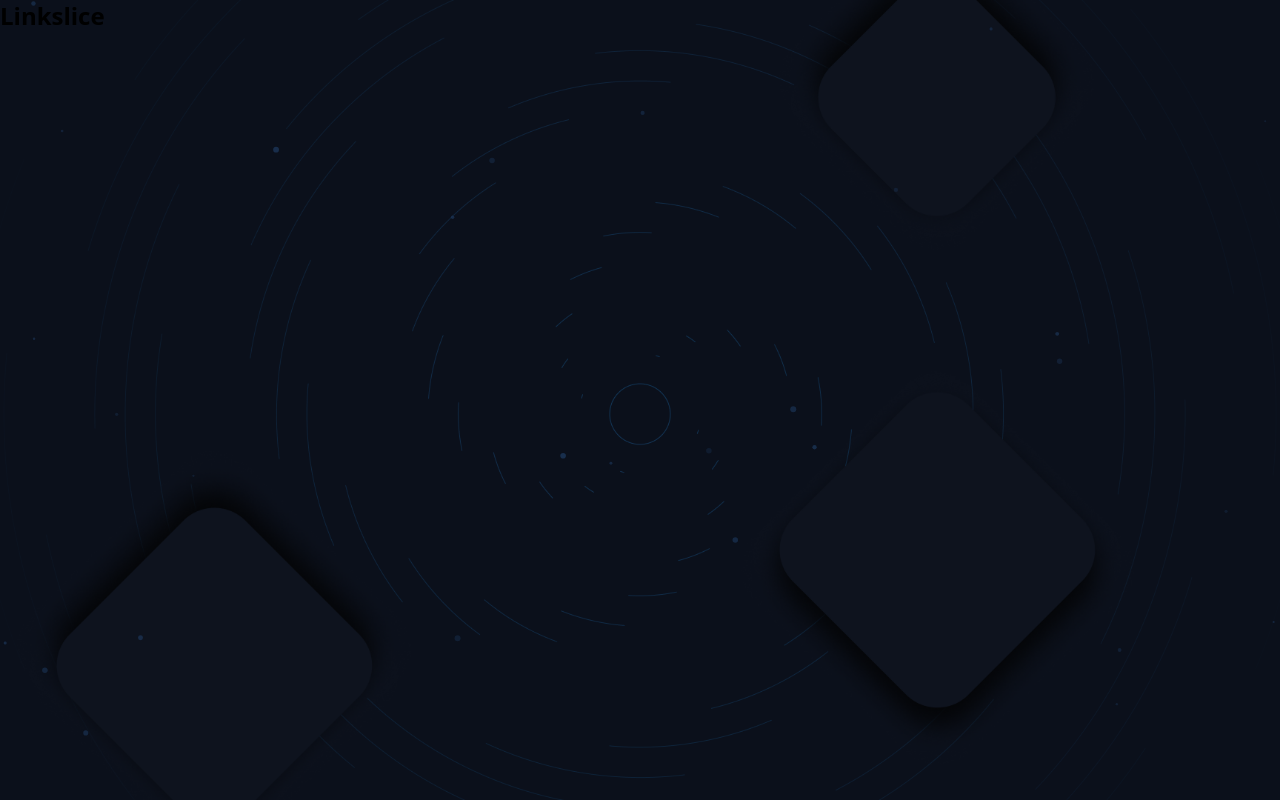
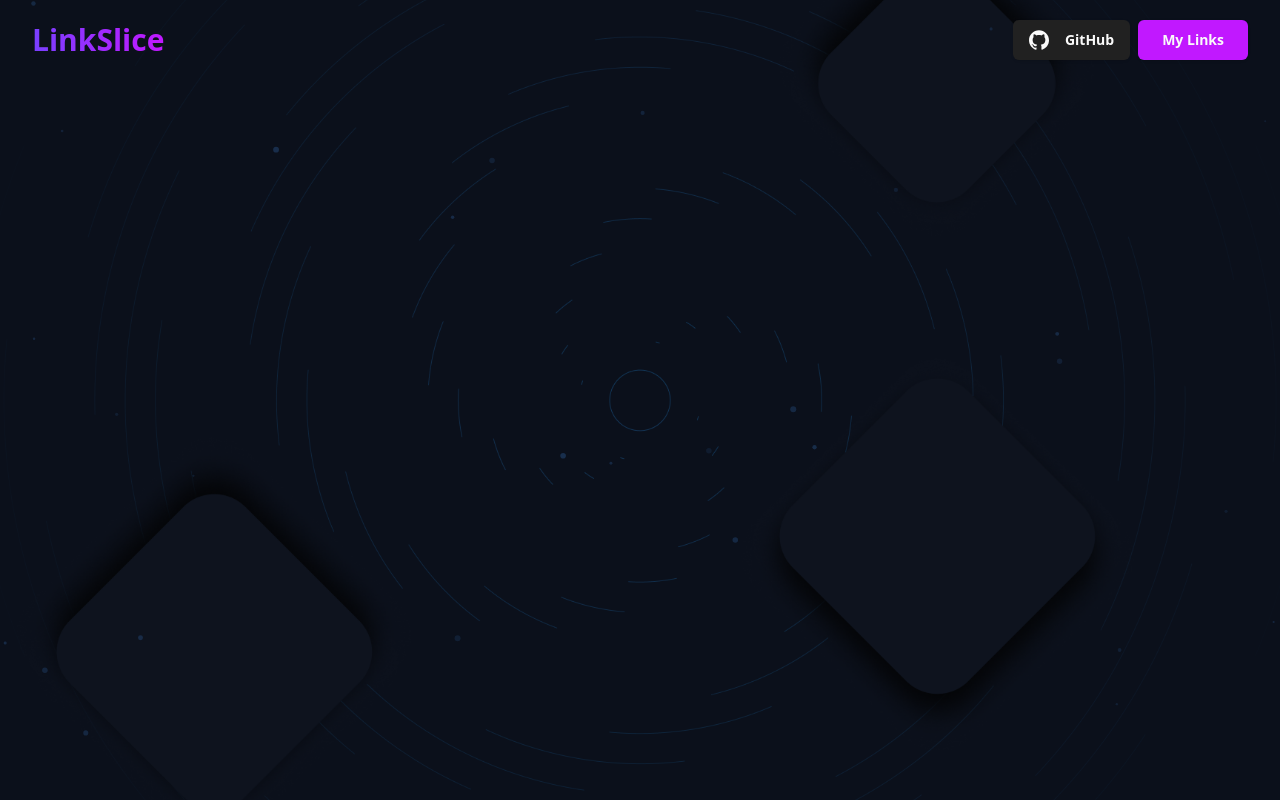
Before and after one commit to SabarishSriram/LinkSlice, a React (Vite) app in the folder client/: page / in a window 1280 px wide. Built offline with nearby package versions, Linux system fonts and the light colour scheme.

Commit message:
feat: Navbar

```diff
--- a/client/package.json
+++ b/client/package.json
@@ -11,6 +11,7 @@
   },
   "dependencies": {
     "@radix-ui/react-icons": "^1.3.0",
+    "@radix-ui/react-slot": "^1.1.0",
     "@tsparticles/react": "^3.0.0",
     "@tsparticles/slim": "^3.5.0",
     "axios": "^1.7.7",
@@ -19,6 +20,7 @@
     "lucide-react": "^0.445.0",
     "react": "^18.3.1",
     "react-dom": "^18.3.1",
+    "react-icons": "^5.3.0",
     "react-tsparticles": "^2.12.2",
     "tailwind-merge": "^2.5.2",
     "tailwindcss-animate": "^1.0.7"
--- a/client/src/components/Navbar.jsx
+++ b/client/src/components/Navbar.jsx
@@ -1,11 +1,26 @@
-import React from 'react'
+import React from "react";
+import { Button } from "./ui/button";
+import { SiGithub } from "react-icons/si";
 
 function Navbar() {
   return (
-    <div className='flex'>
-      <h1 className='text-2xl font-bold'>Linkslice</h1>
+    <div className="flex justify-between items-center md:px-7 md:py-5 lg:px-8 lg:py-5 px-5 py-5">
+      <h1 className="text-2xl md:text-3xl bg-gradient-to-r from-[#793fff] to-[#c118ff] text-transparent bg-clip-text font-bold">
+        LinkSlice
+      </h1>
+      <div className="flex gap-2">
+        <a href="https://github.com/SabarishSriram/LinkSlice">
+          <Button className="bg-[#212121] md:gap-3 lg:gap-4 gap-2 md:px-4 px-3 py-5 font-bold">
+            <SiGithub size={20} />
+            GitHub
+          </Button>
+        </a>
+        <div>
+          <Button className="bg-[#c118ff] px-3 md:px-4 lg:px-6 py-5 font-bold">My Links</Button>
+        </div>
+      </div>
     </div>
-  )
+  );
 }
 
-export default Navbar
+export default Navbar;
--- /dev/null
+++ b/client/src/components/ui/button.jsx
@@ -0,0 +1,48 @@
+import * as React from "react"
+import { Slot } from "@radix-ui/react-slot"
+import { cva } from "class-variance-authority";
+
+import { cn } from "@/lib/utils"
+
+const buttonVariants = cva(
+  "inline-flex items-center justify-center whitespace-nowrap rounded-md text-sm font-medium transition-colors focus-visible:outline-none focus-visible:ring-1 focus-visible:ring-neutral-950 disabled:pointer-events-none disabled:opacity-50 dark:focus-visible:ring-neutral-300",
+  {
+    variants: {
+      variant: {
+        default:
+          "bg-neutral-900 text-neutral-50 shadow hover:bg-neutral-900/90 dark:bg-neutral-50 dark:text-neutral-900 dark:hover:bg-neutral-50/90",
+        destructive:
+          "bg-red-500 text-neutral-50 shadow-sm hover:bg-red-500/90 dark:bg-red-900 dark:text-neutral-50 dark:hover:bg-red-900/90",
+        outline:
+          "border border-neutral-200 bg-white shadow-sm hover:bg-neutral-100 hover:text-neutral-900 dark:border-neutral-800 dark:bg-neutral-950 dark:hover:bg-neutral-800 dark:hover:text-neutral-50",
+        secondary:
+          "bg-neutral-100 text-neutral-900 shadow-sm hover:bg-neutral-100/80 dark:bg-neutral-800 dark:text-neutral-50 dark:hover:bg-neutral-800/80",
+        ghost: "hover:bg-neutral-100 hover:text-neutral-900 dark:hover:bg-neutral-800 dark:hover:text-neutral-50",
+        link: "text-neutral-900 underline-offset-4 hover:underline dark:text-neutral-50",
+      },
+      size: {
+        default: "h-9 px-4 py-2",
+        sm: "h-8 rounded-md px-3 text-xs",
+        lg: "h-10 rounded-md px-8",
+        icon: "h-9 w-9",
+      },
+    },
+    defaultVariants: {
+      variant: "default",
+      size: "default",
+    },
+  }
+)
+
+const Button = React.forwardRef(({ className, variant, size, asChild = false, ...props }, ref) => {
+  const Comp = asChild ? Slot : "button"
+  return (
+    (<Comp
+      className={cn(buttonVariants({ variant, size, className }))}
+      ref={ref}
+      {...props} />)
+  );
+})
+Button.displayName = "Button"
+
+export { Button, buttonVariants }
--- a/client/src/index.css
+++ b/client/src/index.css
@@ -3,12 +3,13 @@
 @tailwind utilities;
 @layer base {
   :root {
-    --radius: 0.5rem
+    --radius: 0.5rem;
   }
 }
-body{
-  background-image: url('./assets/main.png');
-  background-size:cover;
+body {
+  height: 100vh;
+  background-image: url("./assets/main.png");
+  background-size: cover;
   background-repeat: no-repeat;
-  background-position: top;
+  background-position: center;
 }
```
Also changed, not shown: 1 other file (tests, documents, lock files or other folders).
